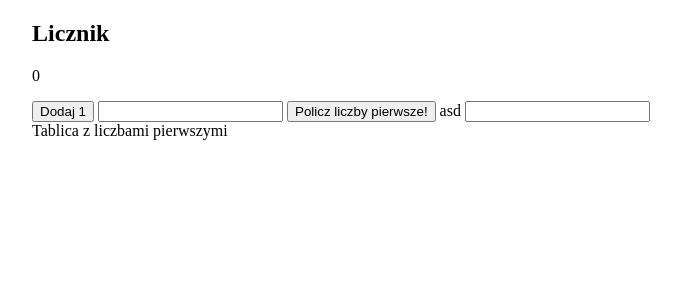
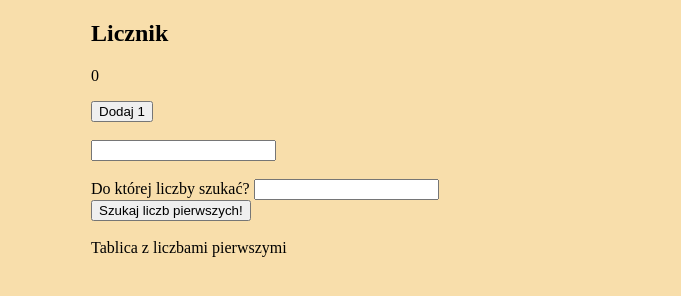
Before and after one commit to Alvin7914/RandomIdeas, a website with bundled scripts: page index.html in a window 1280 px wide. Shown: the top 296 px of the page, without its empty margins (359-1040 px from the left). Built offline with nearby package versions, Linux system fonts and the light colour scheme.

Commit message:
liczby pierwsze: zmiana logiki

```diff
--- a/index.html
+++ b/index.html
@@ -4,6 +4,7 @@
       <meta charset="UTF-8" />
       <meta name="viewport" content="width=device-width, initial-scale=1.0" />
       <title>Losowe pomysły</title>
+      <link rel="icon" type="image/x-icon" href="assets/question-mark.png" />
       <link rel="stylesheet" href="styles.css" />
       <link rel="stylesheet" href="jQuery_calendars/css/jquery.calendars.picker.css" />
       <script src="https://code.jquery.com/jquery-3.7.1.min.js"></script>
@@ -16,15 +17,22 @@
       <script src="jQuery_calendars/jquery.calendars.picker-pl.js"></script>
       <script src="main.js"></script>
    </head>
-   <body class="container">
+   <body class="container" style="background-color: rgb(248, 222, 171)">
       <main class="main">
          <h2>Licznik</h2>
          <p class="counter">0</p>
          <button id="add1">Dodaj 1</button>
+         <br />
+         <br />
          <input type="text" id="myInput" />
-         <button type="button" id="btnCount">Policz liczby pierwsze!</button>
-         <label for="howManyPrimes">asd</label>
+         <br />
+         <br />
+         <label for="howManyPrimes">Do której liczby szukać?</label>
          <input type="number" id="howManyPrimes" name="howManyPrimes" />
+         <br />
+         <button type="button" id="btnCount">Szukaj liczb pierwszych!</button>
+         <br />
+         <br />
          <div id="primeNumbers">Tablica z liczbami pierwszymi</div>
       </main>
    </body>
--- a/main.js
+++ b/main.js
@@ -34,7 +34,7 @@ document.addEventListener('DOMContentLoaded', () => {
             }
          }
 
-         primeNumbersDOM.textContent = primesArray;
+         primeNumbersDOM.textContent = `Wszystkie liczby pierwsze niewiększe niż ${n}: ${primesArray}`;
       }
 
       return {
@@ -45,9 +45,7 @@ document.addEventListener('DOMContentLoaded', () => {
          updatePrimes: function () {
             btnCount.addEventListener('click', findPrimes);
          },
-      };
-   })();
-
+         initCalendarPicker: function () {
             $('#myInput').calendarsPicker({
                calendar: $.calendars.instance('gregorian'), // lub np. 'islamic'
                dateFormat: 'yyyy-mm-dd',
@@ -56,6 +54,10 @@ document.addEventListener('DOMContentLoaded', () => {
                   console.log('Wybrano:', dates[0].formatDate());
                },
             });
+         },
+      };
+   })();
+   counterModule.initCalendarPicker();
    counterModule.init();
    counterModule.updatePrimes();
 });
```
Also changed, not shown: assets/question-mark.png (added). Lines whose indentation alone changed are shown as unchanged.
